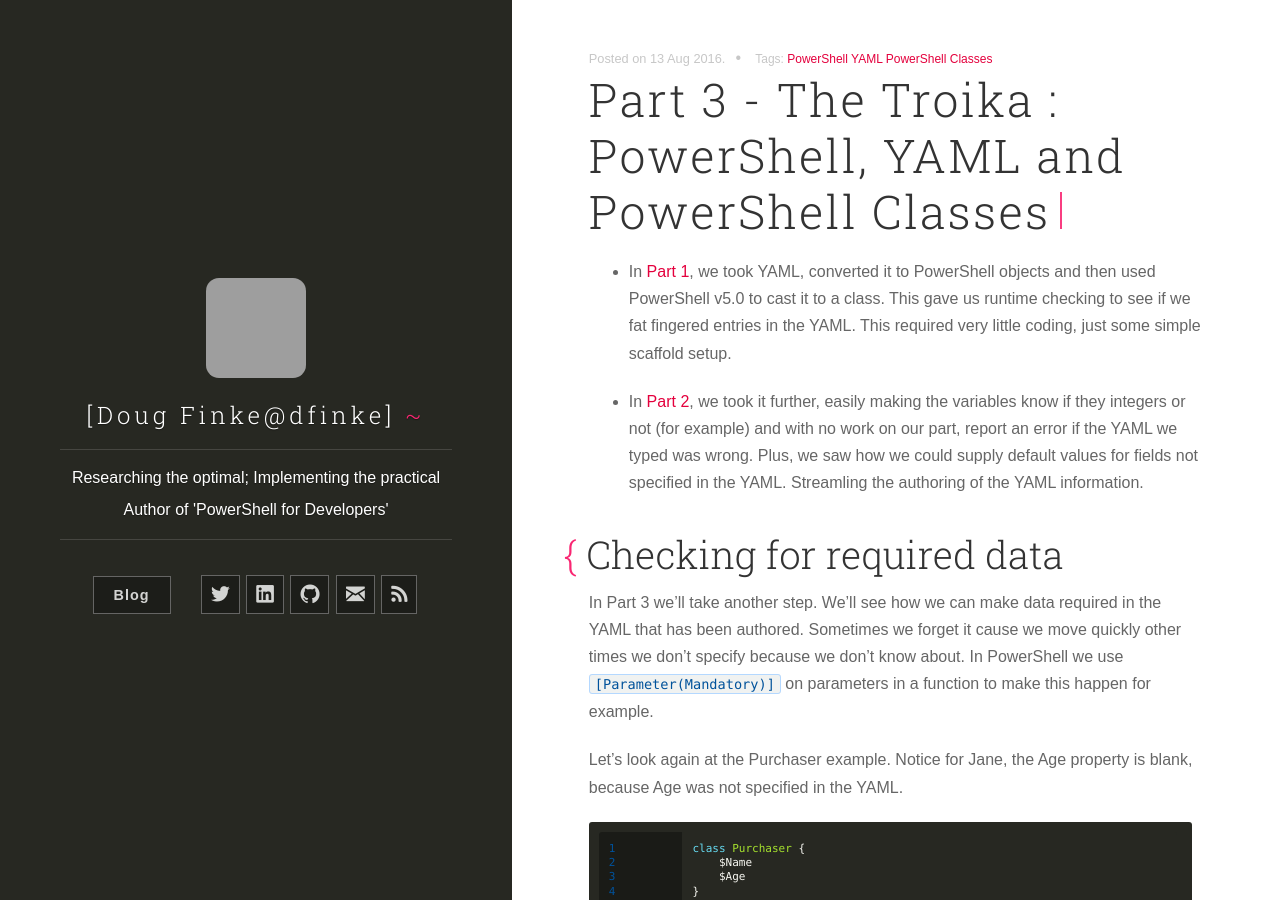
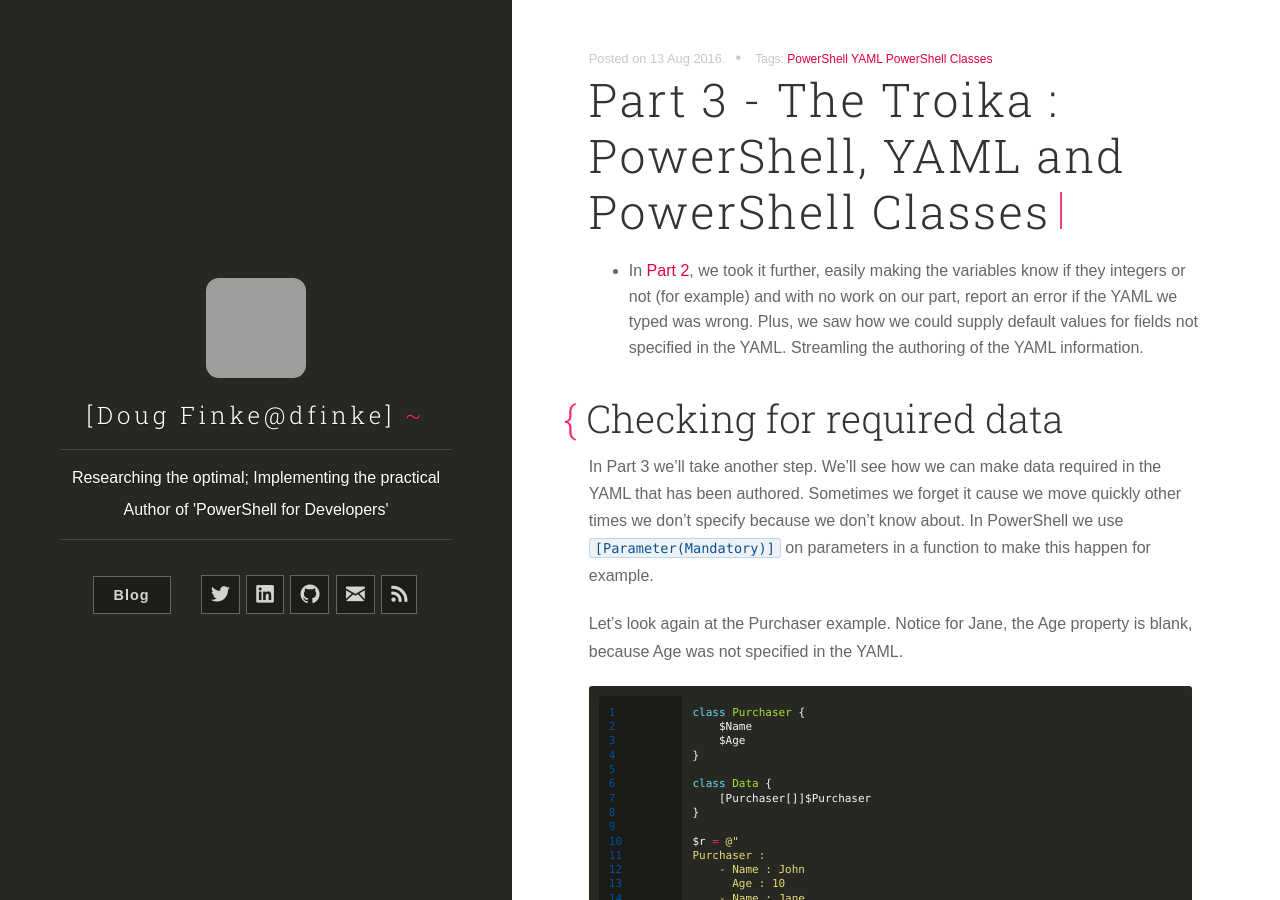
Before and after one commit to dfinke/dfinke.github.io, a Jekyll site: the page built from _posts/2016-08-13-part-3-the-troika-powershell-yaml-and-powershell-classes.md, in a window 1280 px wide and 900 px high, cut to the strip 0-900 px from the top of the window. Built offline with Jekyll 4.4.1, drawn with Linux system fonts in a browser that asks for light colours; nearby versions of some CDN libraries; grey boxes are pictures that could not be loaded.

Commit message:
updated permalink

```diff
--- a/_posts/2016-08-13-part-3-the-troika-powershell-yaml-and-powershell-classes.md
+++ b/_posts/2016-08-13-part-3-the-troika-powershell-yaml-and-powershell-classes.md
@@ -12,7 +12,6 @@
     - PowerShell Classes
 ---
 
-* In [Part 1](http://dougfinke.com/blog/the-troika-powershell-yaml-and-powershell-classes/), we took YAML, converted it to PowerShell objects and then used PowerShell v5.0 to cast it to a class. This gave us runtime checking to see if we fat fingered entries in the YAML. This required very little coding, just some simple scaffold setup.
 
 * In [Part 2](http://dougfinke.com/blog/part-2-the-troika-powershell-yaml-and-powershell-classes/), we took it further, easily making the variables know if they integers or not (for example) and with no work on our part, report an error if the YAML we typed was wrong. Plus, we saw how we could supply default values for fields not specified in the YAML. Streamling the authoring of the YAML information.
 
```
